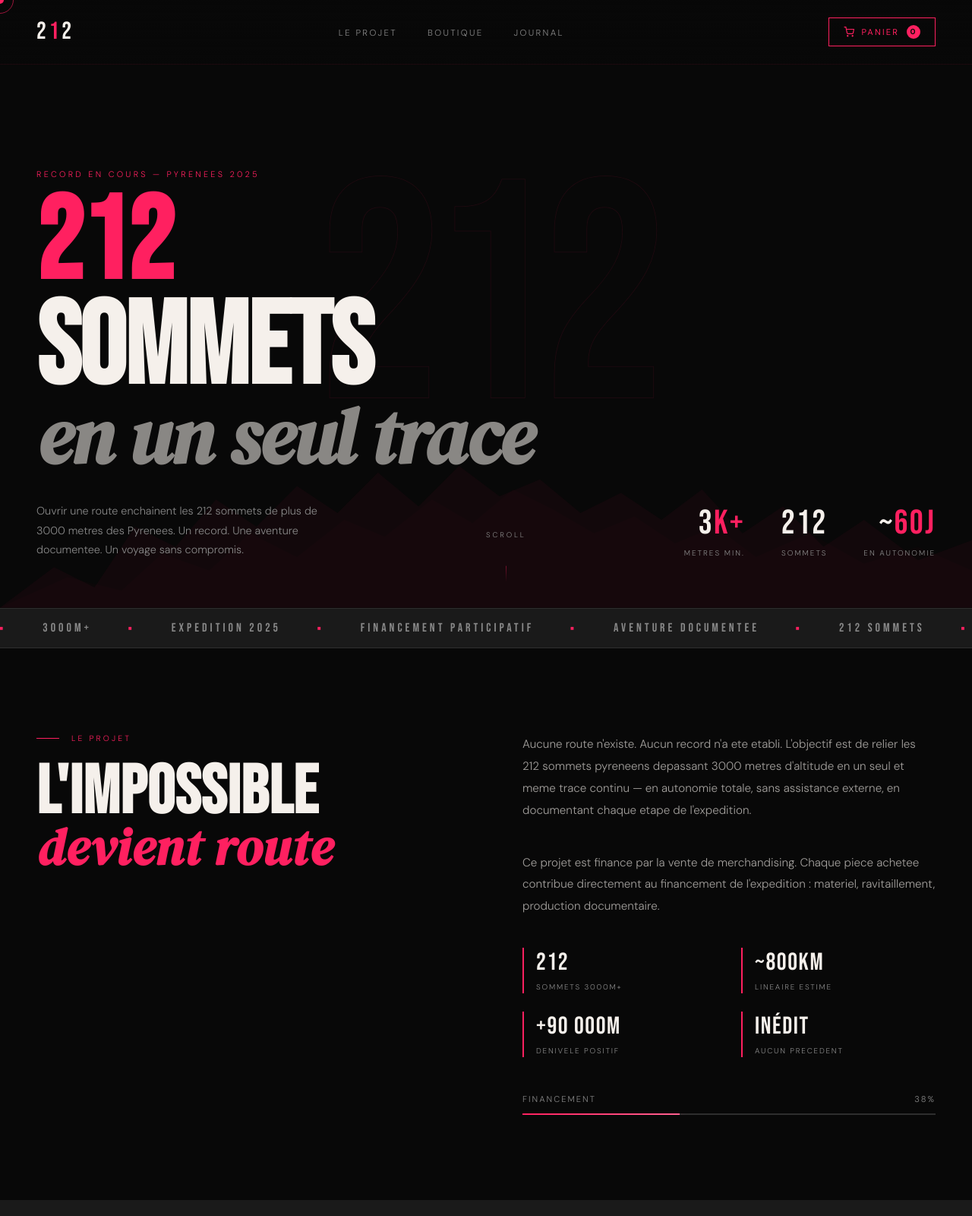
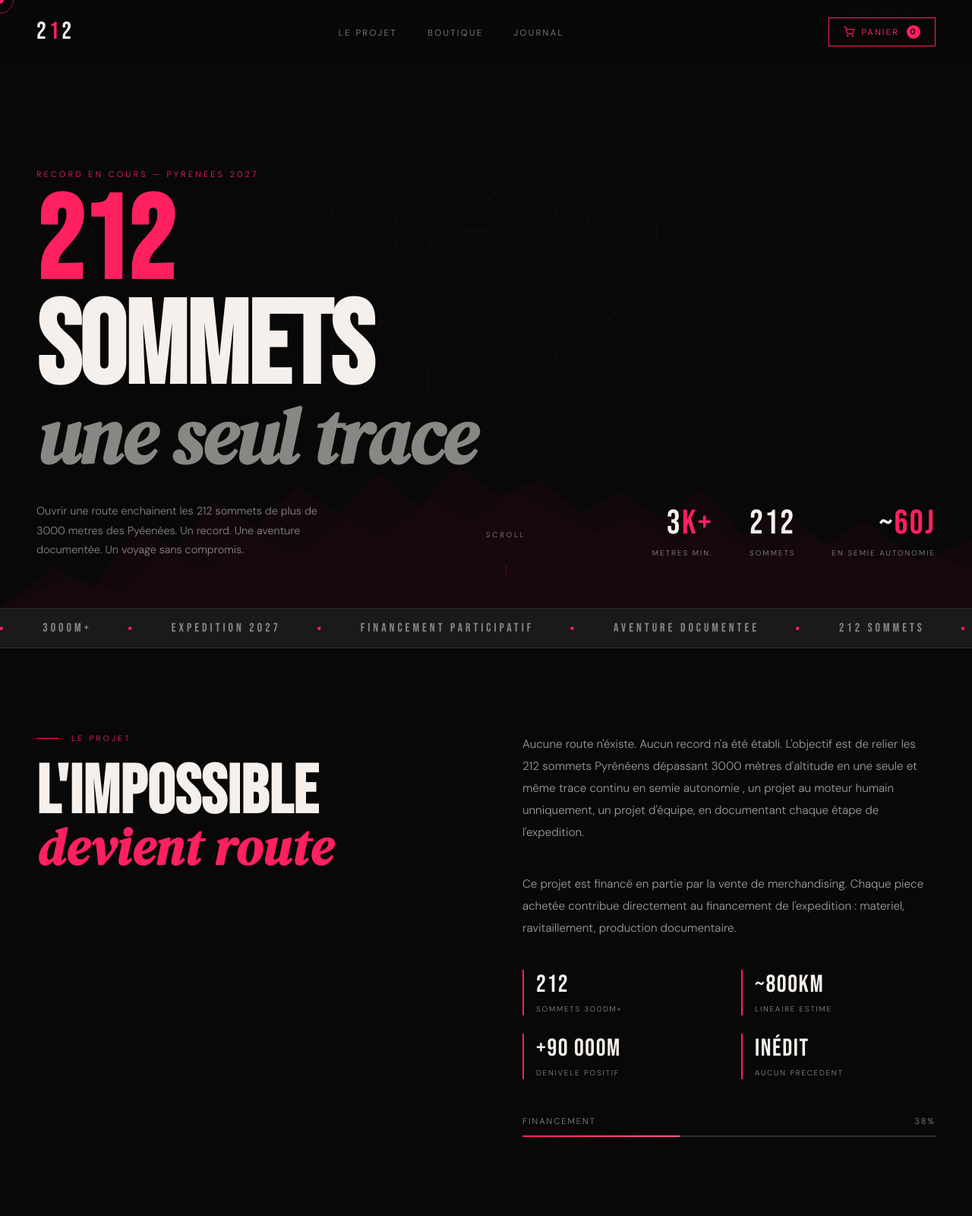
Before and after one commit to syntrazeuta-create/project-212, a plain HTML site: page index.html in a window 1280 px wide. Shown: the top 1600 px of the page at 76% size. Drawn offline with Linux system fonts and the light colour scheme.

Commit message:
Add files via upload

```diff
--- a/index.html
+++ b/index.html
@@ -3,7 +3,7 @@
 <head>
 <meta charset="UTF-8" />
 <meta name="viewport" content="width=device-width, initial-scale=1.0"/>
-<title>212 — Pyrenees Record Project</title>
+<title>212 — Pyrénées Record Project</title>
 <link href="https://fonts.googleapis.com/css2?family=Bebas+Neue&family=DM+Serif+Display:ital@0;1&family=DM+Sans:wght@300;400;500&display=swap" rel="stylesheet"/>
 <style>
   :root {
@@ -797,7 +797,7 @@
       <span class="cart-subtotal-label">Total</span>
       <span class="cart-subtotal-val"><span>EUR </span><span id="cartTotal">0.00</span></span>
     </div>
-    <p class="cart-shipping">Livraison offerte a partir de 60 EUR</p>
+    <p class="cart-shipping">Livraison offerte à partir de 60 EUR</p>
     <button class="cart-cta">FINALISER LA COMMANDE</button>
     <p class="cart-note">Financement du projet <span>212 sommets</span></p>
   </div>
@@ -830,16 +830,16 @@
     <path d="M0 220 L100 175 L180 195 L240 140 L310 165 L370 110 L440 145 L510 90 L570 115 L640 60 L700 95 L760 45 L820 75 L880 110 L940 85 L1000 125 L1060 100 L1120 145 L1200 110 L1280 155 L1360 130 L1440 165 L1440 220 Z" fill="rgba(255,32,96,0.08)"/>
   </svg>
 
-  <div class="hero-eyebrow">Record en cours — Pyrenees 2025</div>
+  <div class="hero-eyebrow">Record en cours — Pyrenees 2027</div>
   <h1 class="hero-title">
     <div class="line-pink">212</div>
     <div>SOMMETS</div>
-    <div class="line-italic">en un seul trace</div>
+    <div class="line-italic">une seul trace</div>
   </h1>
 
   <div class="hero-bottom">
     <p class="hero-desc">
-      Ouvrir une route enchainent les 212 sommets de plus de 3000 metres des Pyrenees. Un record. Une aventure documentee. Un voyage sans compromis.
+      Ouvrir une route enchainent les 212 sommets de plus de 3000 metres des Pyéenées. Un record. Une aventure documentée. Un voyage sans compromis.
     </p>
     <div class="hero-stats">
       <div>
@@ -852,7 +852,7 @@
       </div>
       <div>
         <span class="stat-val">~<span>60j</span></span>
-        <span class="stat-label">en autonomie</span>
+        <span class="stat-label">en semie autonomie</span>
       </div>
     </div>
   </div>
@@ -866,13 +866,13 @@
     <span class="marquee-item">212 SOMMETS <span class="marquee-dot">&#9632;</span></span>
     <span class="marquee-item">PYRENEES RECORD <span class="marquee-dot">&#9632;</span></span>
     <span class="marquee-item">3000M+ <span class="marquee-dot">&#9632;</span></span>
-    <span class="marquee-item">EXPEDITION 2025 <span class="marquee-dot">&#9632;</span></span>
+    <span class="marquee-item">EXPEDITION 2027 <span class="marquee-dot">&#9632;</span></span>
     <span class="marquee-item">FINANCEMENT PARTICIPATIF <span class="marquee-dot">&#9632;</span></span>
     <span class="marquee-item">AVENTURE DOCUMENTEE <span class="marquee-dot">&#9632;</span></span>
     <span class="marquee-item">212 SOMMETS <span class="marquee-dot">&#9632;</span></span>
     <span class="marquee-item">PYRENEES RECORD <span class="marquee-dot">&#9632;</span></span>
     <span class="marquee-item">3000M+ <span class="marquee-dot">&#9632;</span></span>
-    <span class="marquee-item">EXPEDITION 2025 <span class="marquee-dot">&#9632;</span></span>
+    <span class="marquee-item">EXPEDITION 2027 <span class="marquee-dot">&#9632;</span></span>
     <span class="marquee-item">FINANCEMENT PARTICIPATIF <span class="marquee-dot">&#9632;</span></span>
     <span class="marquee-item">AVENTURE DOCUMENTEE <span class="marquee-dot">&#9632;</span></span>
   </div>
@@ -890,10 +890,10 @@
     </div>
     <div>
       <p class="projet-body">
-        Aucune route n'existe. Aucun record n'a ete etabli. L'objectif est de relier les 212 sommets pyreneens depassant 3000 metres d'altitude en un seul et meme trace continu — en autonomie totale, sans assistance externe, en documentant chaque etape de l'expedition.
+        Aucune route n'éxiste. Aucun record n'a été établi. L'objectif est de relier les 212 sommets Pyrénéens dépassant 3000 mètres d'altitude en une seule et même trace continu en semie autonomie , un projet au moteur humain unniquement, un projet d'équipe, en documentant chaque étape de l'expedition.
       </p>
       <p class="projet-body">
-        Ce projet est finance par la vente de merchandising. Chaque piece achetee contribue directement au financement de l'expedition : materiel, ravitaillement, production documentaire.
+        Ce projet est financé en partie par la vente de merchandising. Chaque piece achetée contribue directement au financement de l'expedition : materiel, ravitaillement, production documentaire.
       </p>
       <div class="data-grid">
         <div class="data-item">
@@ -933,7 +933,7 @@
       <div class="section-label">Boutique</div>
       <h2 class="shop-title">MERCH<br><span>212</span></h2>
     </div>
-    <p class="shop-tagline">Chaque achat finance directement l'expedition. Edition limitee.</p>
+    <p class="shop-tagline">Chaque achat finance directement l'expedition.</p>
   </div>
 
   <div class="products-grid" id="productsGrid"></div>
@@ -943,7 +943,7 @@
 <section class="manifeste">
   <div class="manifeste-quote">
     <span class="quote-mark">"</span>
-    Il n'existe pas de chemin vers le sommet. Le chemin, c'est ce qu'on laisse derriere soi.
+    sanglier sanglier sanglier sanglier zbi faut que je trouves des phrases de dingue à écrire la
   </div>
   <p class="manifeste-author">Manifeste — Projet 212 Sommets</p>
 </section>
@@ -956,7 +956,7 @@
     <div class="journal-card">
       <div class="journal-num">01</div>
       <div class="journal-date">12 MARS 2025 — J-90</div>
-      <h3 class="journal-title">Debut de la preparation logistique</h3>
+      <h3 class="journal-title">Début de la preparation logistique</h3>
       <p class="journal-text">Premiere cartographie complete des 212 sommets. Identification des couloirs, des zones d'autonomie critique et des points de ravitaillement possibles. La route prend forme sur le papier.</p>
     </div>
     <div class="journal-card">
```
